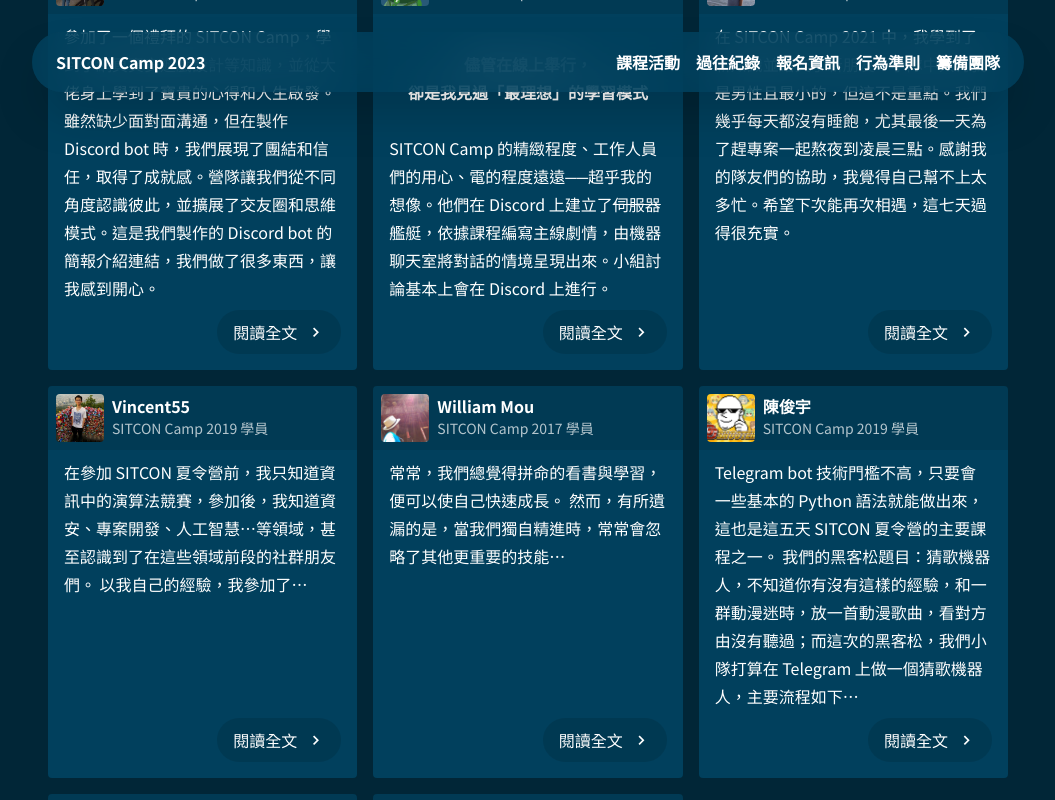
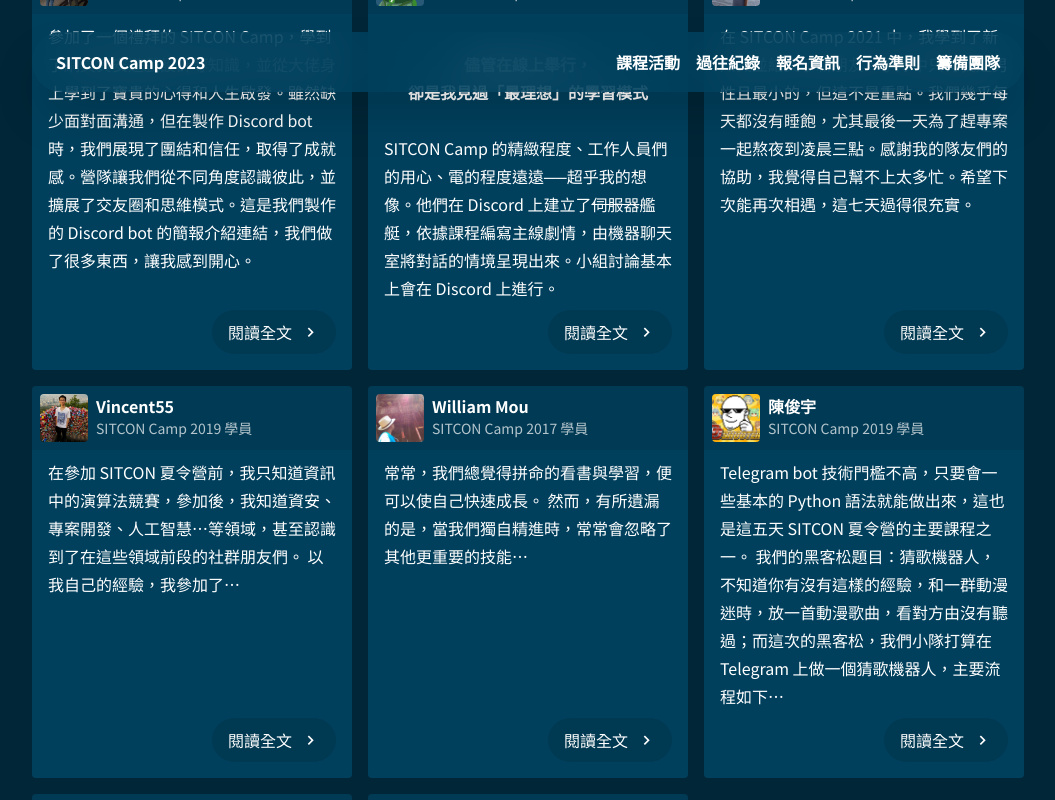
Before and after one commit to sitcon-tw/camp2024, a Next.js app: page / in a window 1280 px wide. Both pictures are taken after a click on the button "檢視更多學員心得". Shown: the part 4503-5303 px from the top of the page, without its empty margins (112-1167 px from the left). Built offline with nearby package versions, Linux system fonts and the light colour scheme.

Commit message:
updated reports margin

```diff
--- a/components/Reports.tsx
+++ b/components/Reports.tsx
@@ -83,7 +83,7 @@
           來聽聽學員的回饋
         </motion.h1>
         <motion.h1>
-          <div className="grid grid-cols-1 lg:grid-cols-3 gap-4 mt-4 mx-4">
+          <div className="grid grid-cols-1 lg:grid-cols-3 gap-4 mt-4">
             <Report
               avatar="/2023/records-avatar/340069299_243506511573764_1868312350951130034_n.jpg"
               name="吳冠廷"
@@ -127,7 +127,7 @@
           </div>
         </motion.h1>
         <More>
-          <div className="grid grid-cols-1 lg:grid-cols-3 gap-4 mx-4 mt-4">
+          <div className="grid grid-cols-1 lg:grid-cols-3 gap-4 mt-4">
             <Report
               avatar="/2023/records-avatar/I7iV7Fo.jpeg"
               name="Vincent55"
```
